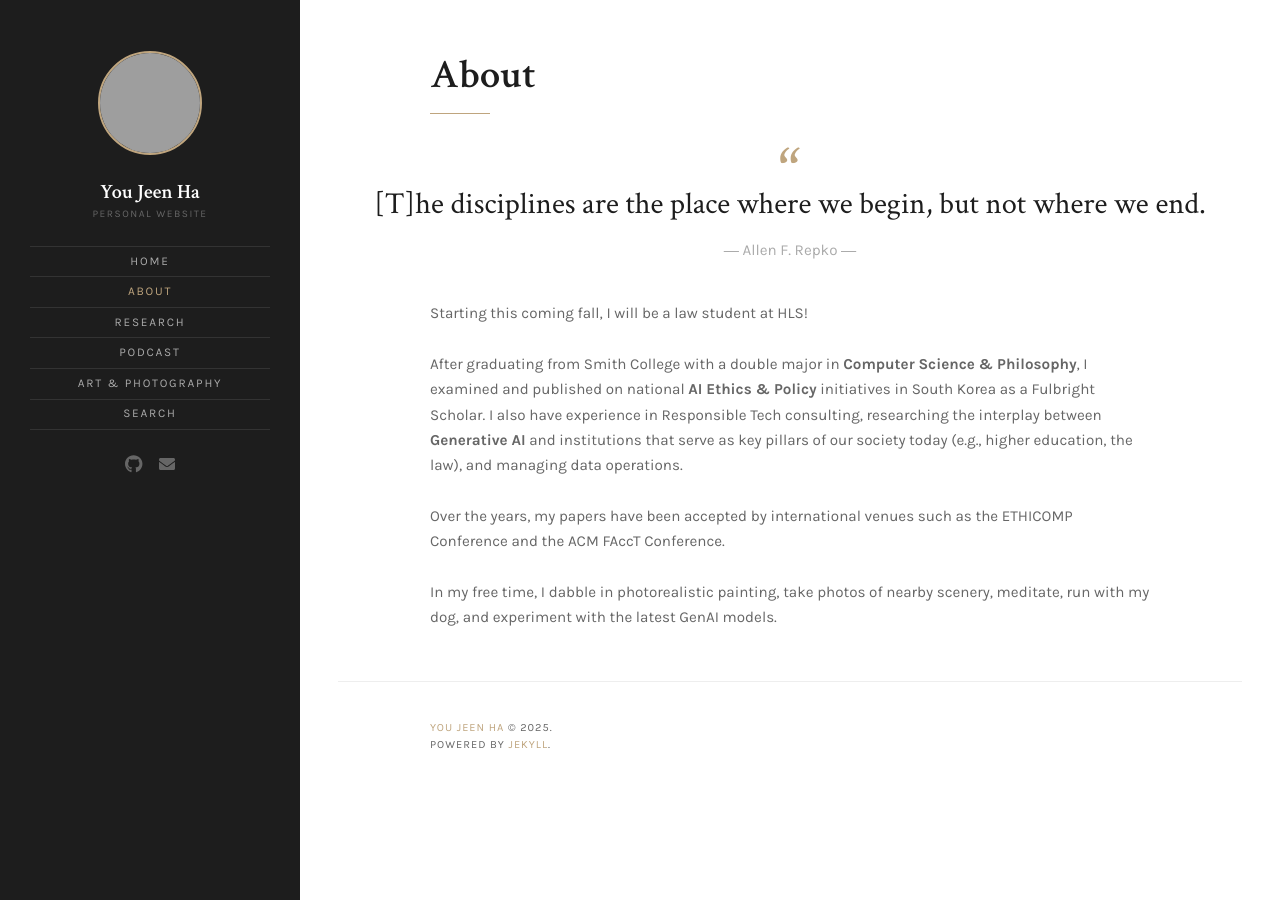
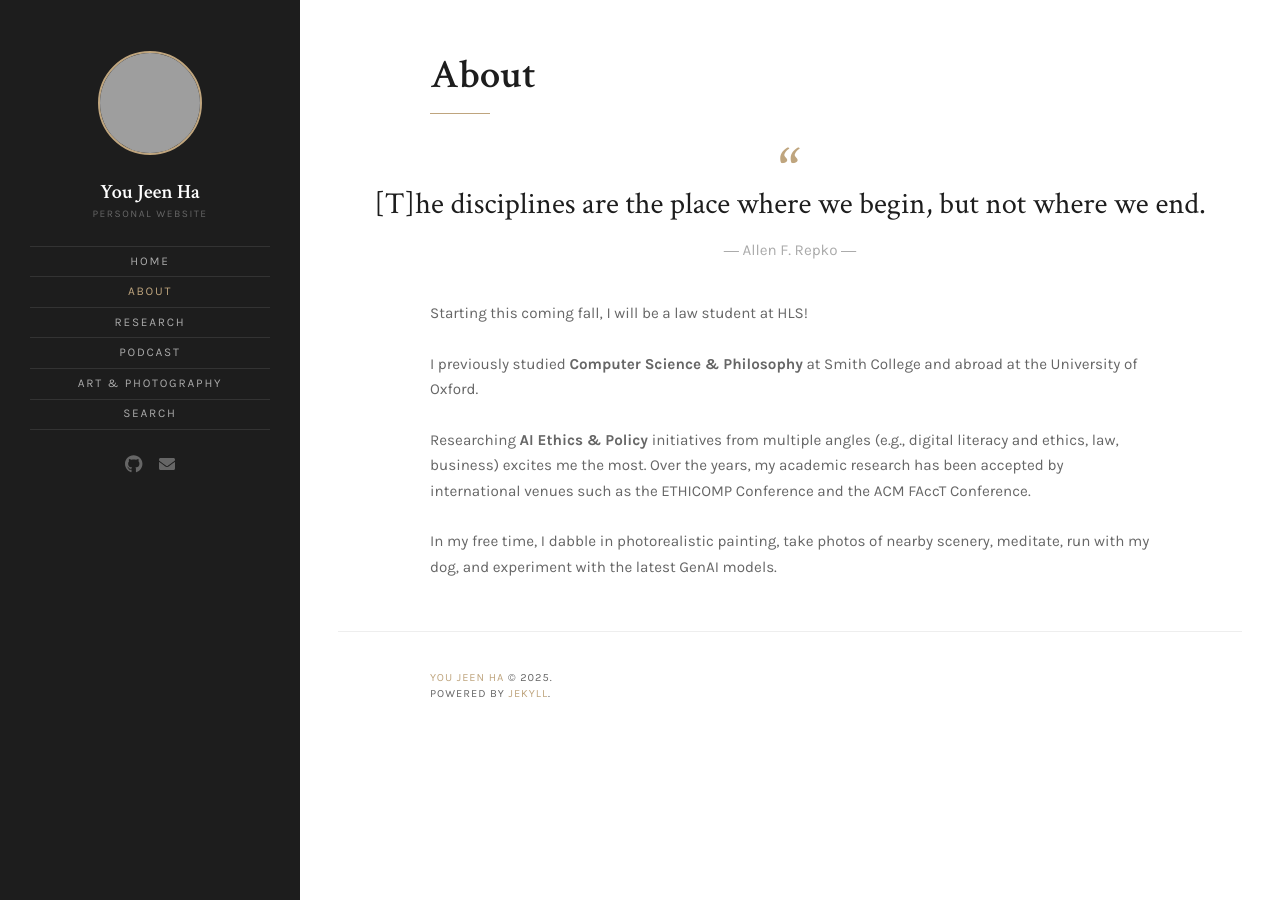
Before and after one commit to hyoujeen/hyoujeen.github.io, a Jekyll site: the page built from about.md, in a window 1280 px wide, cut to the strip 0-900 px from the top of the page. Built offline with Jekyll 4.4.1, drawn with Linux system fonts in a browser that asks for light colours; grey boxes are pictures that could not be loaded.

Commit message:
Update about.md

```diff
--- a/about.md
+++ b/about.md
@@ -7,8 +7,8 @@ title: About
 
 Starting this coming fall, I will be a law student at HLS!
 
-After graduating from Smith College with a double major in **Computer Science & Philosophy**, I examined and published on national **AI Ethics & Policy** initiatives in South Korea as a Fulbright Scholar. I also have experience in Responsible Tech consulting, researching the interplay between **Generative AI** and institutions that serve as key pillars of our society today (e.g., higher education, the law), and managing data operations.
+I previously studied **Computer Science & Philosophy** at Smith College and abroad at the University of Oxford.
 
-Over the years, my papers have been accepted by international venues such as the ETHICOMP Conference and the ACM FAccT Conference.
+Researching **AI Ethics & Policy** initiatives from multiple angles (e.g., digital literacy and ethics, law, business) excites me the most. Over the years, my academic research has been accepted by international venues such as the ETHICOMP Conference and the ACM FAccT Conference.
 
 In my free time, I dabble in photorealistic painting, take photos of nearby scenery, meditate, run with my dog, and experiment with the latest GenAI models.
```
